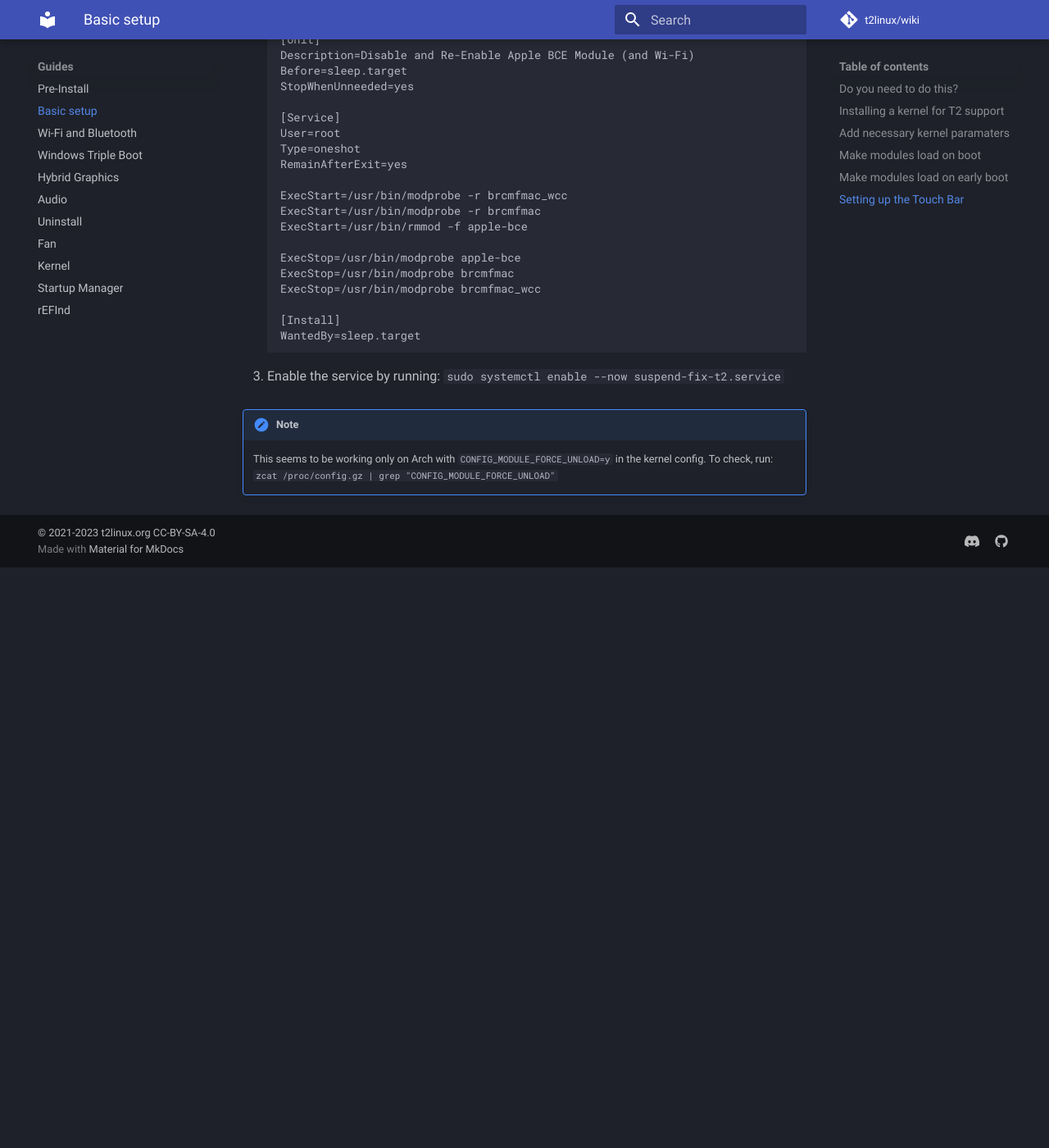
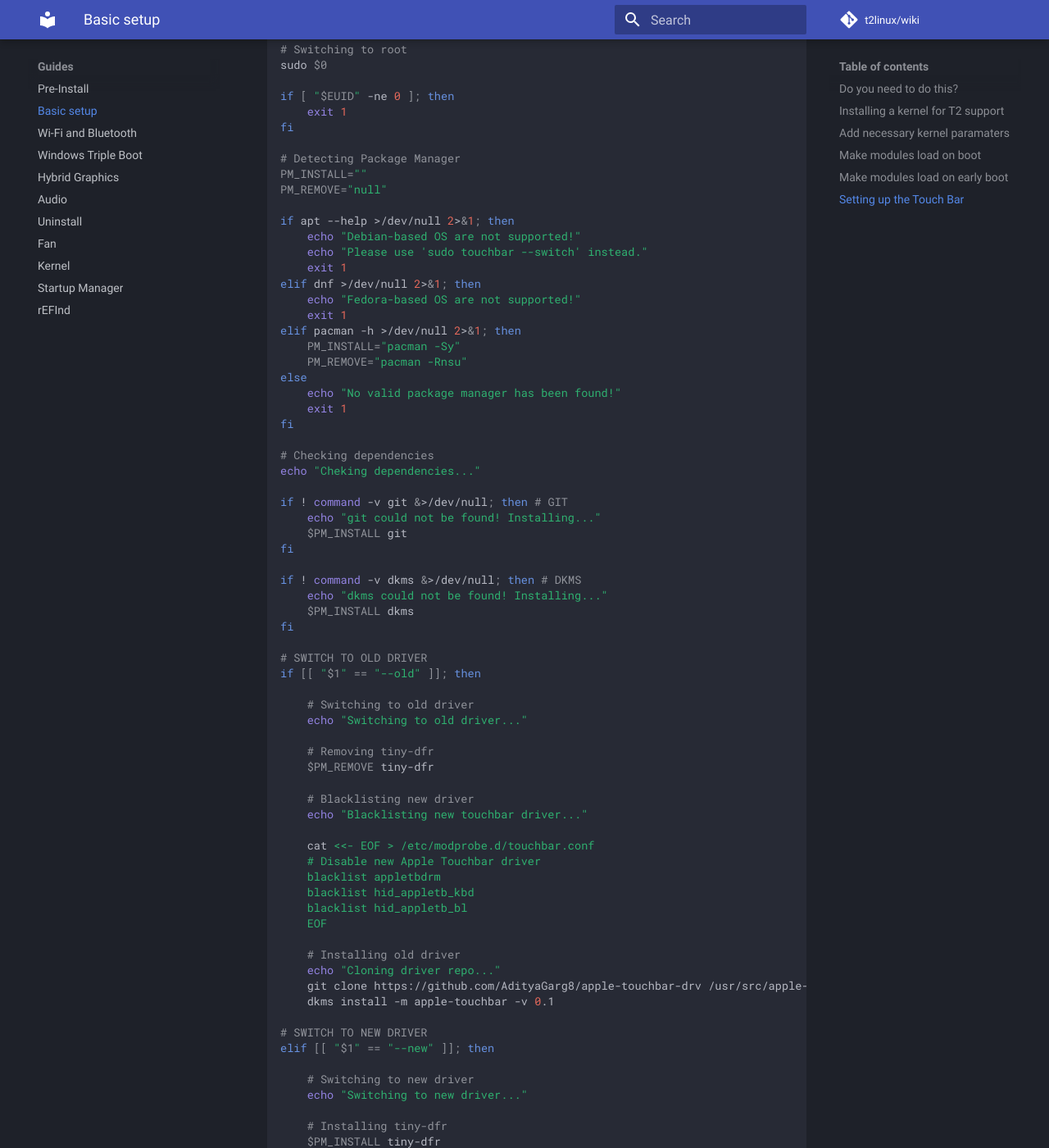
Before and after one commit to t2linux/wiki, an MkDocs documentation site: the page built from docs/guides/postinstall.md, in a window 1280 px wide and 1400 px high, scrolled down 4435 px. Shown: the whole window at 82% size. Built offline with MkDocs 1.6.1 and Material for MkDocs 9.7.7, drawn with Linux system fonts in a browser that asks for light colours; comment, search, counter and statistics services are not loaded; before the commit the page ends 5127 px from its top, so only the background shows below that; some of the changed text lies outside the part shown.

Commit message:
Added automated script to switch to old touchbar driver (#553)

````diff
--- a/docs/guides/postinstall.md
+++ b/docs/guides/postinstall.md
@@ -142,6 +142,125 @@ blacklist cdc_mbim" >> /etc/modprobe.d/blacklist.conf'
 
 Please note that this internal ethernet interface is required for various services including touchid that there currently is no Linux support for. In the future, if any of these services are supported, you'll need to undo this.
 
+# How to use old touchbar driver
+
+Some users want to use `apple-touchbar` driver instead of `tiny-dfr`, here's how to do so:
+
+1. Create and edit the script file: `switch-touchbar-drv.sh`
+
+2. Paste this content:
+
+    ```bash
+    #!/bin/bash
+
+    # Switching to root
+    sudo $0
+
+    if [ "$EUID" -ne 0 ]; then
+        exit 1
+    fi
+
+    # Detecting Package Manager
+    PM_INSTALL=""
+    PM_REMOVE="null"
+
+    if apt --help >/dev/null 2>&1; then
+        echo "Debian-based OS are not supported!"
+        echo "Please use 'sudo touchbar --switch' instead."
+        exit 1
+    elif dnf >/dev/null 2>&1; then
+        echo "Fedora-based OS are not supported!"
+        exit 1
+    elif pacman -h >/dev/null 2>&1; then
+        PM_INSTALL="pacman -Sy"
+        PM_REMOVE="pacman -Rnsu"
+    else
+        echo "No valid package manager has been found!"
+        exit 1
+    fi
+
+    # Checking dependencies
+    echo "Cheking dependencies..."
+
+    if ! command -v git &>/dev/null; then # GIT
+        echo "git could not be found! Installing..."
+        $PM_INSTALL git
+    fi
+
+    if ! command -v dkms &>/dev/null; then # DKMS
+        echo "dkms could not be found! Installing..."
+        $PM_INSTALL dkms
+    fi
+
+    # SWITCH TO OLD DRIVER
+    if [[ "$1" == "--old" ]]; then
+
+        # Switching to old driver
+        echo "Switching to old driver..."
+
+        # Removing tiny-dfr
+        $PM_REMOVE tiny-dfr
+
+        # Blacklisting new driver
+        echo "Blacklisting new touchbar driver..."
+
+        cat <<- EOF > /etc/modprobe.d/touchbar.conf
+        # Disable new Apple Touchbar driver
+        blacklist appletbdrm
+        blacklist hid_appletb_kbd
+        blacklist hid_appletb_bl
+        EOF
+
+        # Installing old driver
+        echo "Cloning driver repo..."
+        git clone https://github.com/AdityaGarg8/apple-touchbar-drv /usr/src/apple-touchbar-0.1
+        dkms install -m apple-touchbar -v 0.1
+
+    # SWITCH TO NEW DRIVER
+    elif [[ "$1" == "--new" ]]; then
+
+        # Switching to new driver
+        echo "Switching to new driver..."
+
+        # Installing tiny-dfr
+        $PM_INSTALL tiny-dfr
+
+        # Removing blacklist conf
+        rm /etc/modprobe.d/touchbar.conf
+
+        # Removing old driver
+        dkms unbuild -m apple-touchbar -v 0.1 -k all
+        rm -r /usr/src/apple-touchbar-0.1
+
+    else
+
+        echo "Choose a valid option:"
+        echo "--new (Switches to the new driver)"
+        echo "--old (Switches to the old driver)"
+        exit 1
+
+    fi
+
+    # DONE!
+    echo "All done! You can now reboot..."
+    read -p "Do you want to reboot now? [y/N]" -n 1 -r -s
+    echo
+    if [[ $REPLY =~ ^[Yy]$ ]]; then
+        echo "Rebooting..."
+        reboot
+    fi
+    ```
+
+3. Make the script executable: `chmod +x switch-touchbar-drv.sh`
+
+4. Run the script `./switch-touchbar-drv.sh --old`
+
+!!! note
+    If you are on a Debian-based distro (e.g Ubuntu) just run `sudo touchbar --switch`
+
+!!! note
+    If you want to revert changes run `./switch-touchbar-drv.sh --new`
+
 # Suspend Workaround
 
 S3 suspend has been broken since macOS Sonoma, it has never been fixed, but this workaround will make deep suspend work:
````
